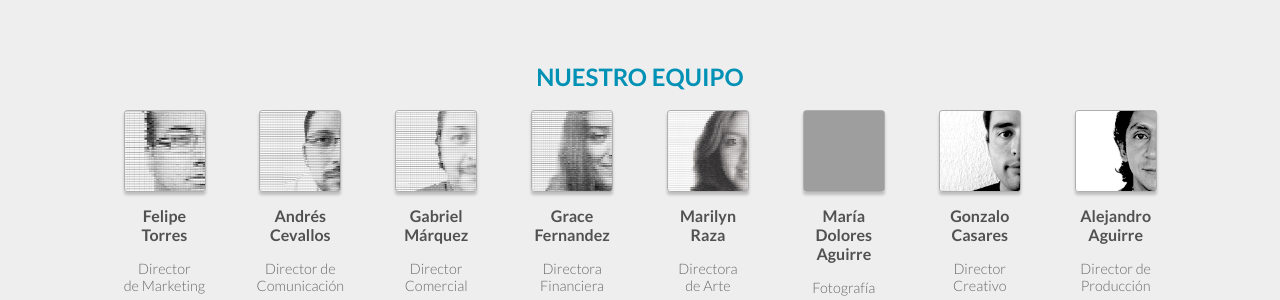
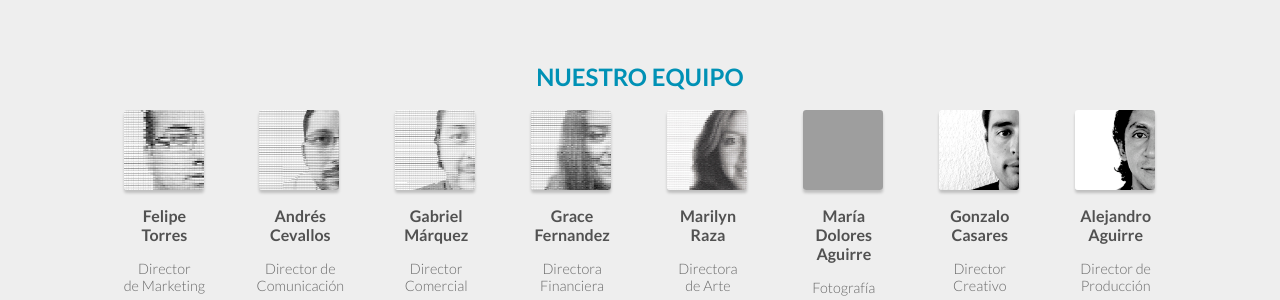
Before and after one commit to bigroyam/consultoriografico, a PHP site: page /index.html in a window 1280 px wide. Shown: the part 783-1083 px from the top of the page. Run offline with PHP 8.4, Linux system fonts and the light colour scheme; some libraries are stand-ins or nearby versions; grey boxes are pictures that could not be loaded.

Commit message:
arreglos diseño de equipo

```diff
--- a/css/estilo.css
+++ b/css/estilo.css
@@ -461,7 +461,6 @@ nav ul li .activo{
 
 #equipo .persona .rostro .imagen {
 	border-radius: 0.2em;
-	border: thin solid #AFAFAF;
 	box-shadow: 0px 3px 3px rgba(0, 0, 0, 0.2);
 	cursor: progress;
 	height: 5em;
```
